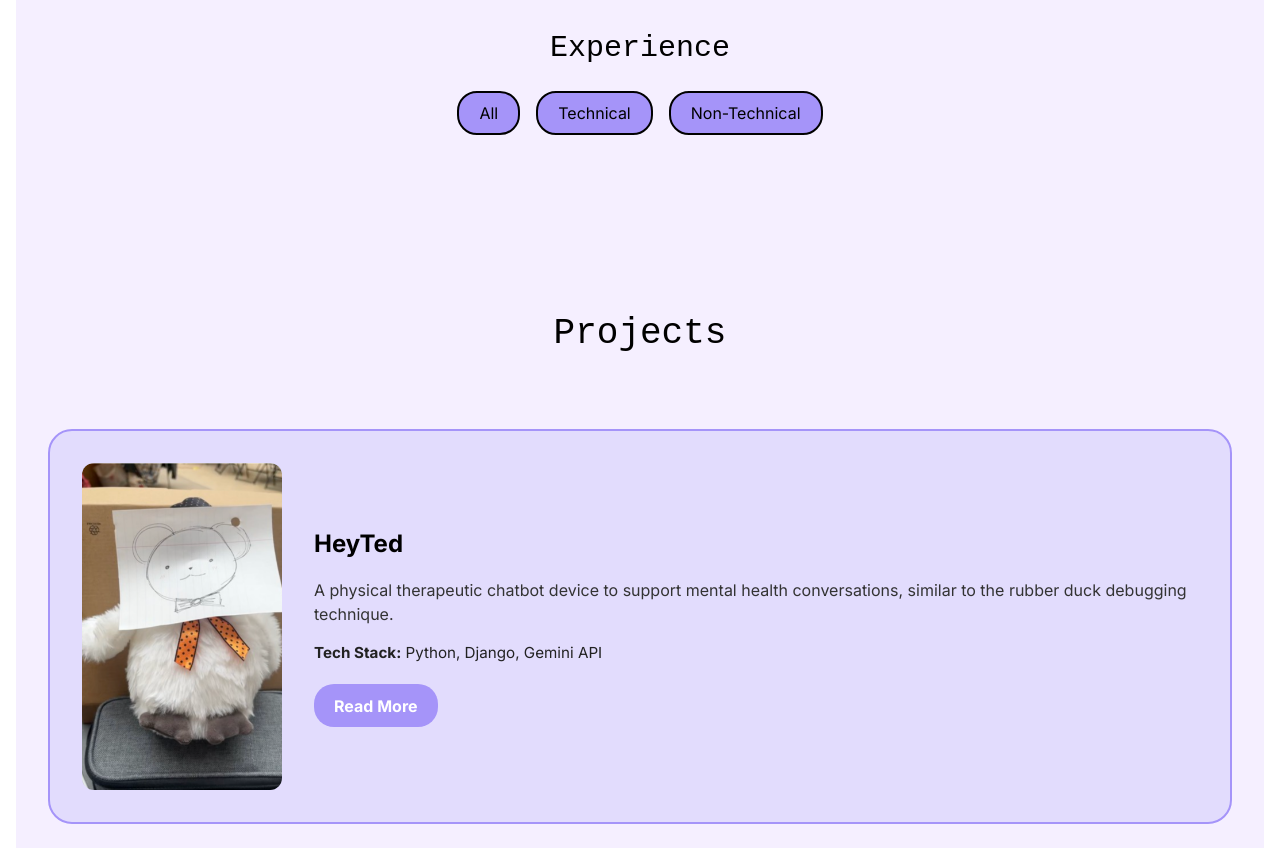
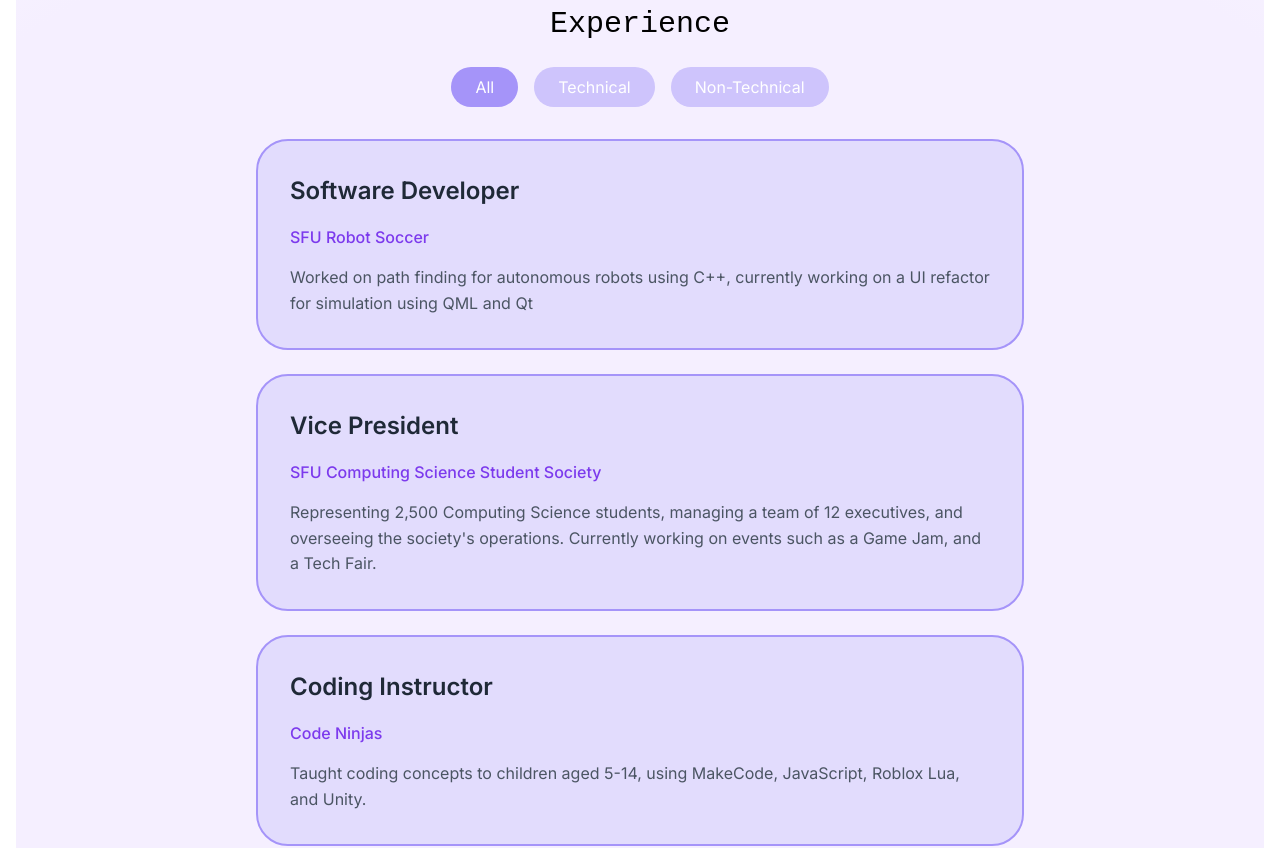
Before and after one commit to karyao/PersonalWebsite, a Next.js app: page / in a window 1280 px wide. Shown: the part 1180-2028 px from the top of the page. Built offline with nearby package versions, Linux system fonts and the light colour scheme.

Commit message:
feat(experience): added a list of experience and formatting it to make it consistent with projects

```diff
--- a/components/Experience.tsx
+++ b/components/Experience.tsx
@@ -3,32 +3,84 @@
 import { useState } from 'react';
 import styles from './styles/Experience.module.css';
 
+// Tab labels
+const tabs = ['All', 'Technical', 'Non-Technical'] as const;
+type Tab = typeof tabs[number];
+
+// Experience item interface
+interface ExperienceItem {
+  id: number;
+  title: string;
+  company: string;
+  description: string;
+  type: Tab;
+}
+
+// Data for experiences
+const EXPERIENCE: ExperienceItem[] = [
+  {
+    id: 1,
+    title: 'Software Developer',
+    company: 'SFU Robot Soccer',
+    description: 'Worked on path finding for autonomous robots using C++, currently working on a UI refactor for simulation using QML and Qt',
+    type: 'Technical',
+  },
+  {
+    id: 2,
+    title: 'Vice President',
+    company: 'SFU Computing Science Student Society',
+    description: 'Representing 2,500 Computing Science students, managing a team of 12 executives, and overseeing the society\'s operations. Currently working on events such as a Game Jam, and a Tech Fair.',
+    type: 'Non-Technical',
+  },
+  {
+    id: 3,
+    title: 'Coding Instructor ',
+    company: 'Code Ninjas',
+    description: 'Taught coding concepts to children aged 5-14, using MakeCode, JavaScript, Roblox Lua, and Unity.',
+    type: 'Technical',
+  },
+  {
+    id: 4,
+    title: "Assistant Director of Events",
+    company: "SFU Computing Science Student Society",
+    description: "Organized and managed 10 social events for over 2,500 Computing Science students",
+    type: 'Non-Technical',
+  },
+];
+
 export default function Experience() {
-  const tabs = ['All', 'Technical', 'Non-Technical'] as const;
-  const [filter, setFilter] = useState<typeof tabs[number]>('All');
+  const [filter, setFilter] = useState<Tab>('All');
+  const displayed = filter === 'All' ? EXPERIENCE : EXPERIENCE.filter(e => e.type === filter);
 
   return (
-    <div className="m-6 text-black px-20">
-      <h2>
-        Experience
-      </h2>
+    <section className={styles.section}>
+      <div className={styles.container}>
+        <h2 className={styles.title}>Experience</h2>
 
         <div className={styles.experienceContainer}>
-        {tabs.map((tab) => (
+          {tabs.map(tab => (
             <button
               key={tab}
-            className={`
-              ${styles.filterButton}
-              ${filter === tab ? styles.active : ''}
-            `}
-            onClick={() => setFilter(tab)}
+              className={`${styles.filterButton} ${filter === tab ? styles.active : ''}`}
+              onClick={() => setFilter(tab as Tab)}
             >
               {tab}
             </button>
           ))}
         </div>
 
-      {}
+        <div className={styles.cards}>
+          {displayed.map(exp => (
+            <div key={exp.id} className={styles.card}>
+              <div className={styles.cardContent}>
+                <h3 className={styles.cardTitle}>{exp.title}</h3>
+                <p className={styles.cardCompany}>{exp.company}</p>
+                <p className={styles.cardDescription}>{exp.description}</p>
               </div>
+            </div>
+          ))}
+        </div>
+      </div>
+    </section>
   );
 }
--- a/components/styles/Experience.module.css
+++ b/components/styles/Experience.module.css
@@ -1,3 +1,10 @@
+
+.container {
+  max-width: 800px;
+  margin: 0 auto;
+  padding: 0 1rem;
+}
+
 .experienceContainer {
   display: flex;
   gap: 1rem;
@@ -6,20 +13,56 @@
 }
 
 .filterButton {
-  padding: 0.5rem 1.25rem;
-  background-color: #a594f9;
-  color: black;
-  border: 2px solid #000;
-  border-radius: 20px;
+  padding: 0.5rem 1.5rem;
+  background-color: #cec4fc;
+  color: white;
+  border: none;
+  border-radius: 9999px;
   cursor: pointer;
   transition: background-color 0.2s;
 }
 
 .filterButton:hover {
-  background-color: #f5efff;
+  background-color: #a594f9;
 }
 
 .active {
   background-color: #a594f9;
-  border-color: black;
 }
+
+.cards {
+  display: flex;
+  flex-direction: column;
+  gap: 1.5rem;
+}
+
+.card {
+  background-color: #e2dcfd;
+  border: 2px solid #a594f9;
+  border-radius: 2rem;
+  padding: 2rem;
+}
+
+.cardContent {
+  display: flex;
+  flex-direction: column;
+  gap: 1rem;
+}
+
+.cardTitle {
+  font-size: 1.5rem;
+  font-weight: 600;
+  color: #1f2937;
+}
+
+.cardCompany {
+  font-size: 1rem;
+  font-weight: 500;
+  color: #7c3aed;
+}
+
+.cardDescription {
+  font-size: 1rem;
+  line-height: 1.6;
+  color: #4b5563;
+}
```
Lines whose indentation alone changed are shown as unchanged.
